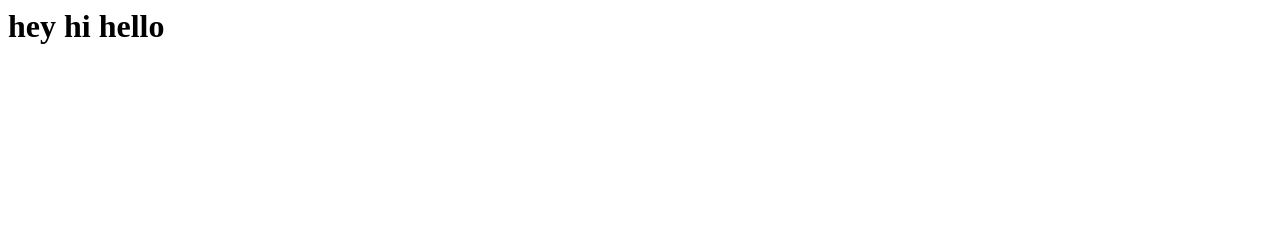
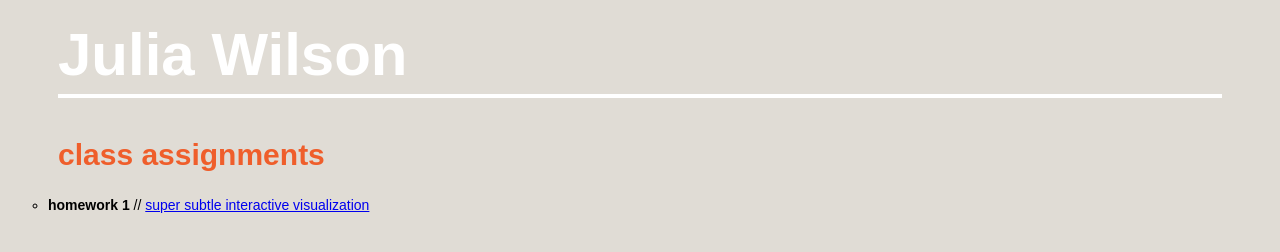
Before and after one commit to juliawilson/juliawilson.github.io, a plain HTML site: page index.html in a window 1280 px wide. Drawn offline with Linux system fonts and the light colour scheme.

Commit message:
updated splash

```diff
--- a/index.html
+++ b/index.html
@@ -1 +1,53 @@
-<h1> hey hi <b>hello</b> </h1>
+<html>
+
+<head>
+	<title>Julia Wilson</title>
+	<style>
+		body {
+			background-color: #E0DCD5;
+		}
+		h1 {
+			color: #FFFFFF;
+			font-size: 60px;
+			font-family: sans-serif;
+			margin-left: 50px;
+			margin-top: 20px;
+		}
+		.line-separator {
+			height:4px;
+			background: #FFFFFF;
+			margin-left: 50px;
+			margin-right: 50px;
+			margin-top: -35px;
+		}
+		h2 {
+			color: #EF5E2B;
+			font-size: 30px;
+			font-family: sans-serif;
+			margin-left: 50px;
+			margin-top: 40px;
+		}
+		ul {
+			color: #000000;
+			font-size: 14px;
+			font-family: sans-serif;
+			margin-top: 20px;
+			margin-right: 100px;
+		}
+	</style>
+</head>
+
+<body>
+	<h1> Julia Wilson </h1>
+	<div class="line-separator"></div>
+	<h2> class assignments </h2>
+
+<ul style="list-style-type:circle">
+	<li>
+	<b>homework 1</b> // <a href="http://www.nytimes.com/interactive/2014/09/19/travel/reif-larsen-norway.html">super subtle interactive visualization </a>
+	</li>
+</ul>
+
+</body>
+
+</html>
```
